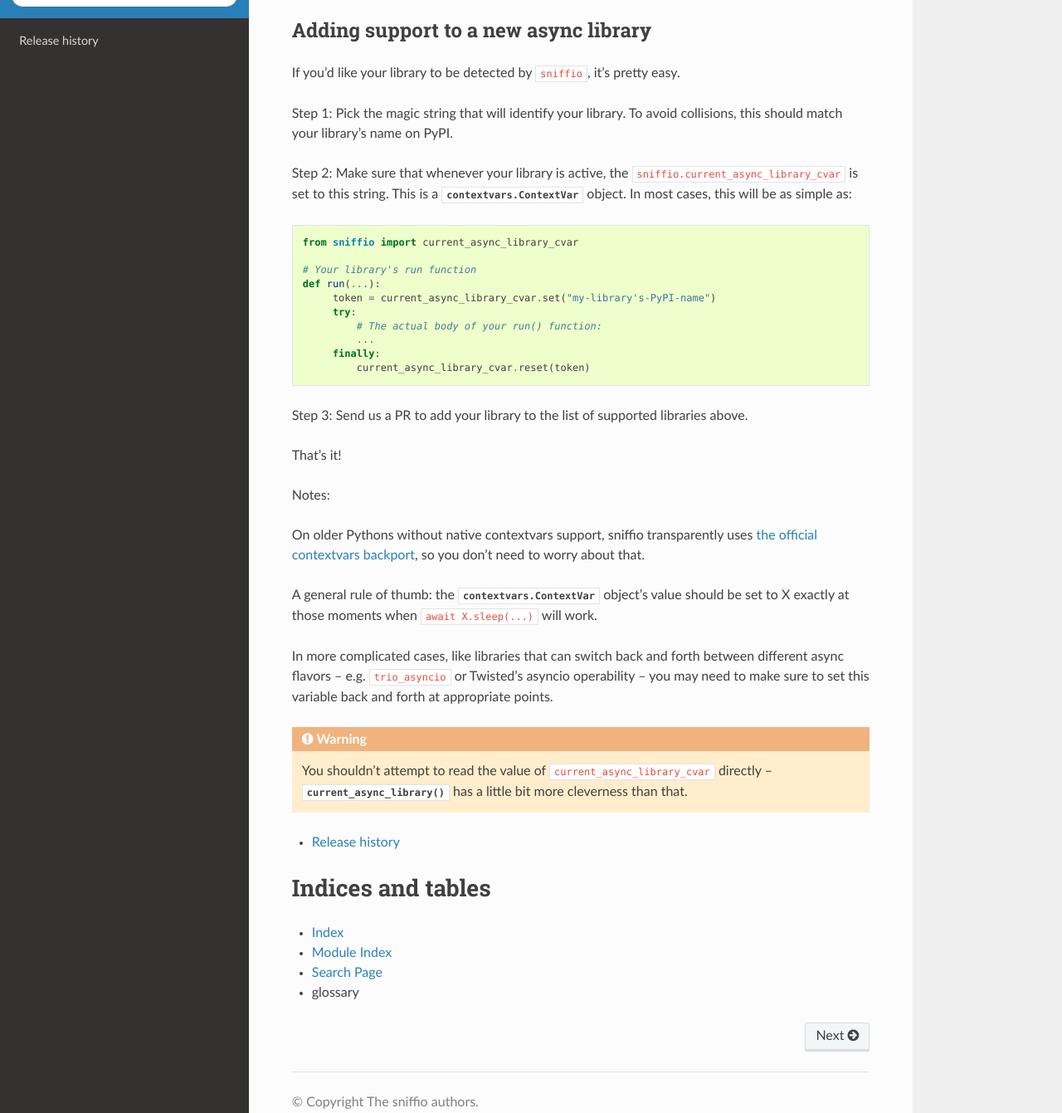
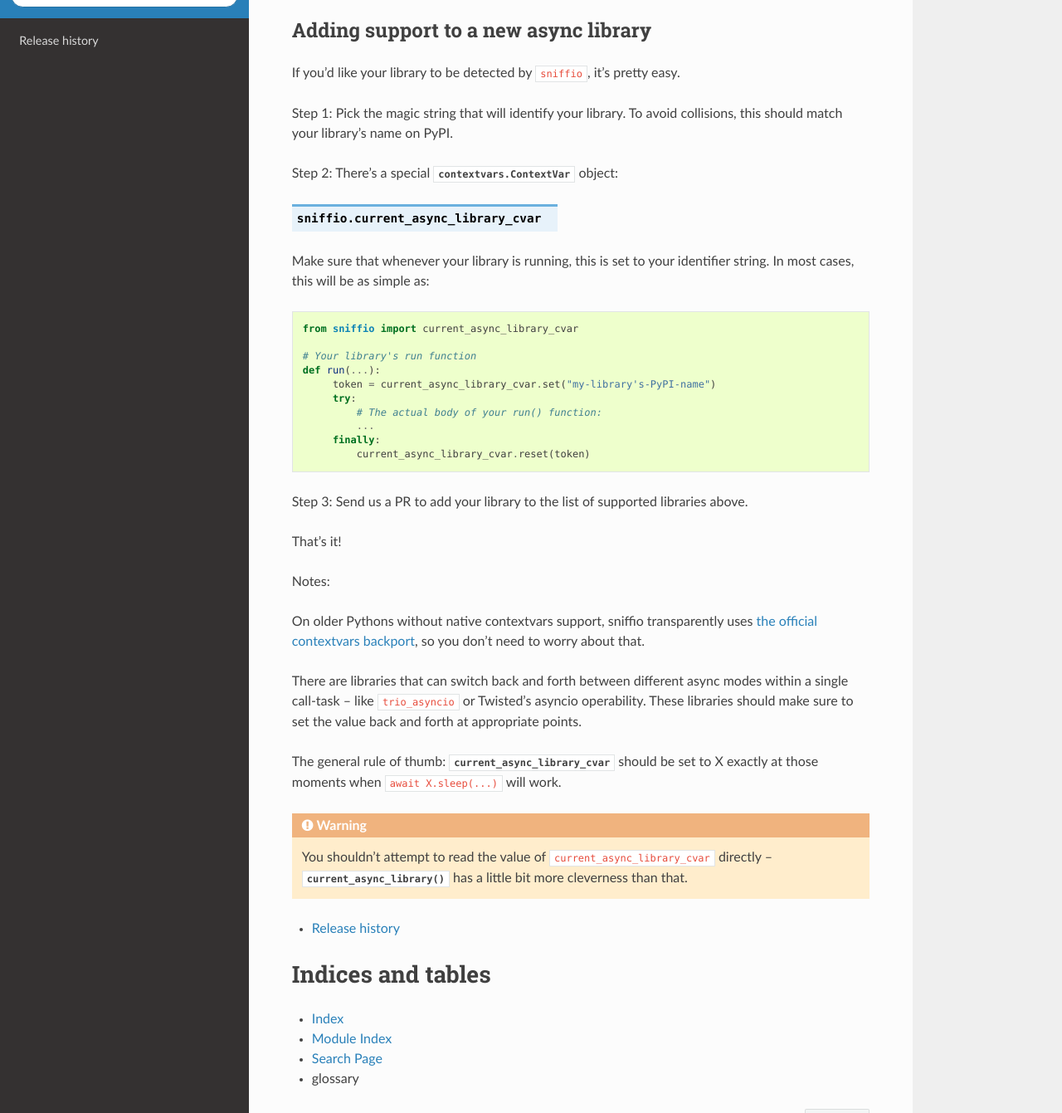
Before and after one commit to python-trio/sniffio, a Sphinx documentation site: the page built from docs/source/index.rst, in a window 1280 px wide and 1400 px high, scrolled down 806 px, cut to the strip 59-1400 px from the top of the window. Shown: the whole strip at 83% size. Built offline with Sphinx 7.4.7 and the Read the Docs theme 2.0.0, drawn with Linux system fonts in a browser that asks for light colours; the version number could not be read and is left out.

Commit message:
Doc tweaks

```diff
--- a/docs/source/index.rst
+++ b/docs/source/index.rst
@@ -54,10 +54,12 @@ easy.
 Step 1: Pick the magic string that will identify your library. To
 avoid collisions, this should match your library's name on PyPI.
 
-Step 2: Make sure that whenever your library is active, the
-``sniffio.current_async_library_cvar`` is set to this string. This is
-a :class:`contextvars.ContextVar` object. In most cases, this will be
-as simple as:
+Step 2: There's a special :class:`contextvars.ContextVar` object:
+
+.. data:: current_async_library_cvar
+
+Make sure that whenever your library is running, this is set to your
+identifier string. In most cases, this will be as simple as:
 
 .. code-block:: python3
 
@@ -84,14 +86,14 @@ transparently uses `the official contextvars backport
 <https://pypi.org/project/contextvars/>`__, so you don't need to worry
 about that.
 
-A general rule of thumb: the :class:`contextvars.ContextVar` object's
-value should be set to X exactly at those moments when ``await
-X.sleep(...)`` will work.
+There are libraries that can switch back and forth between different
+async modes within a single call-task – like ``trio_asyncio`` or
+Twisted's asyncio operability. These libraries should make sure to set
+the value back and forth at appropriate points.
 
-In more complicated cases, like libraries that can switch back and
-forth between different async flavors – e.g. ``trio_asyncio`` or
-Twisted's asyncio operability – you may need to make sure to set this
-variable back and forth at appropriate points.
+The general rule of thumb: :data:`current_async_library_cvar` should
+be set to X exactly at those moments when ``await X.sleep(...)`` will
+work.
 
 .. warning:: You shouldn't attempt to read the value of
    ``current_async_library_cvar`` directly –
```
